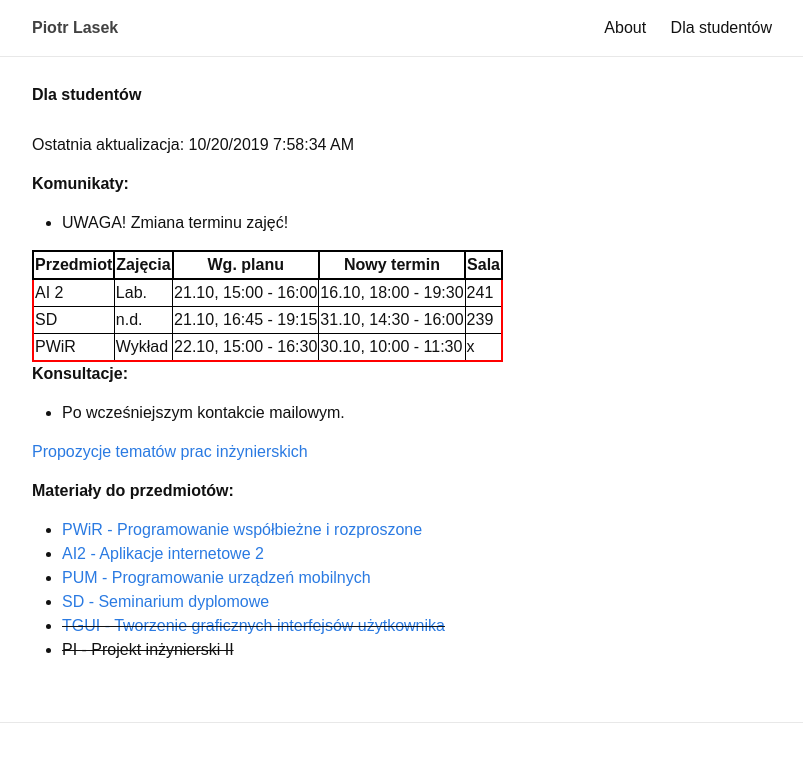
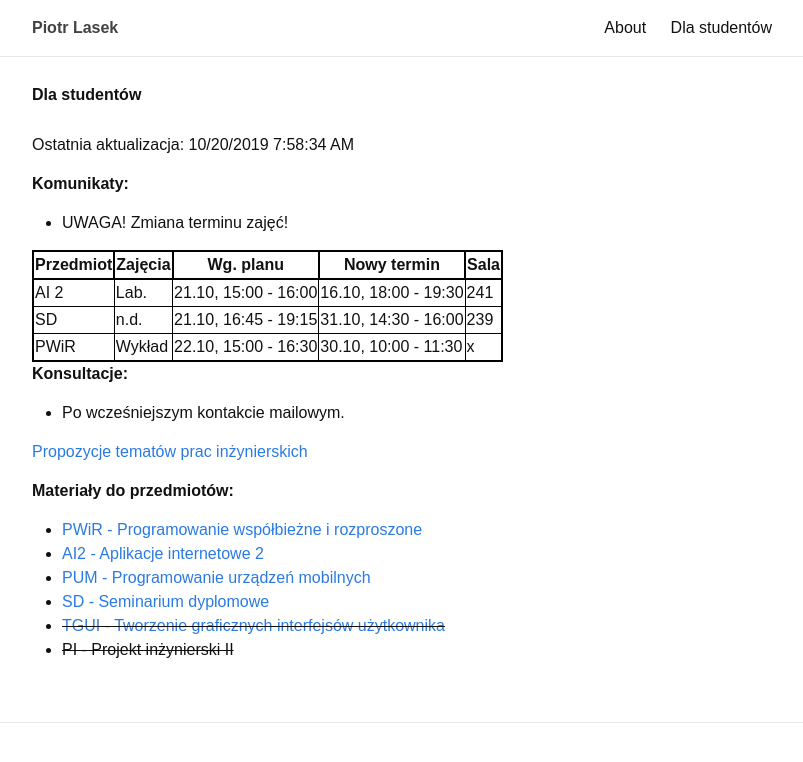
Before and after one commit to piotrlasek/piotrlasek.github.io, a Jekyll site: the page built from for-students.md, in a window 1280 px wide. Shown: the top 762 px of the page, without its empty margins (238-1041 px from the left). Built offline with Jekyll 4.4.1, drawn with Linux system fonts in a browser that asks for light colours.

Commit message:
some changes

```diff
--- a/_sass/_base.scss
+++ b/_sass/_base.scss
@@ -11,8 +11,8 @@ dl, dd, ol, ul, figure {
 
 table{
     border-collapse: collapse;
-    border-spacing: 0;
-    border:2px solid #ff0000;
+    border-spacing: 4px;
+    border:2px solid #000000;
 }
 
 th{
```
Also changed, not shown: 4 other files.
